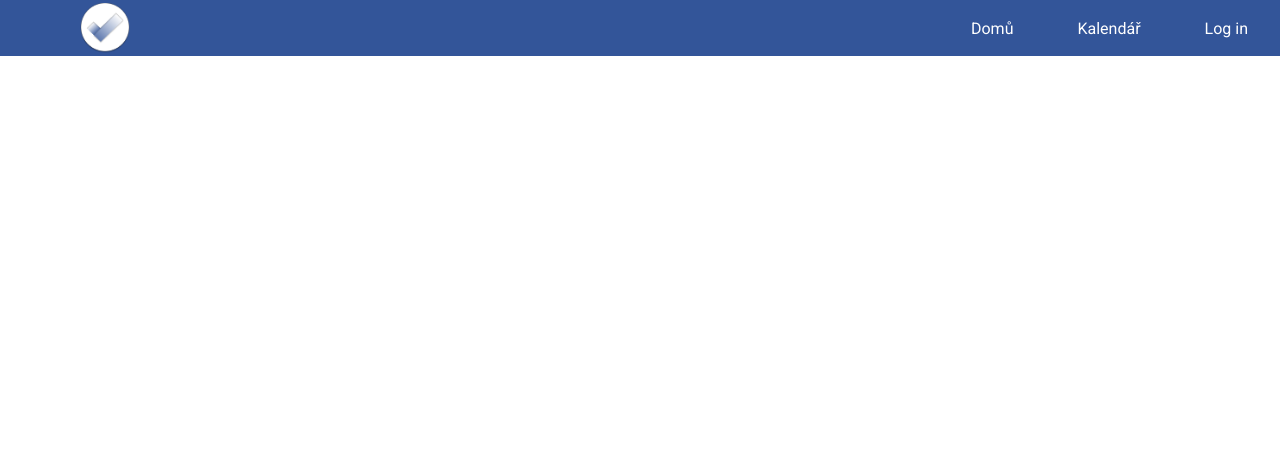
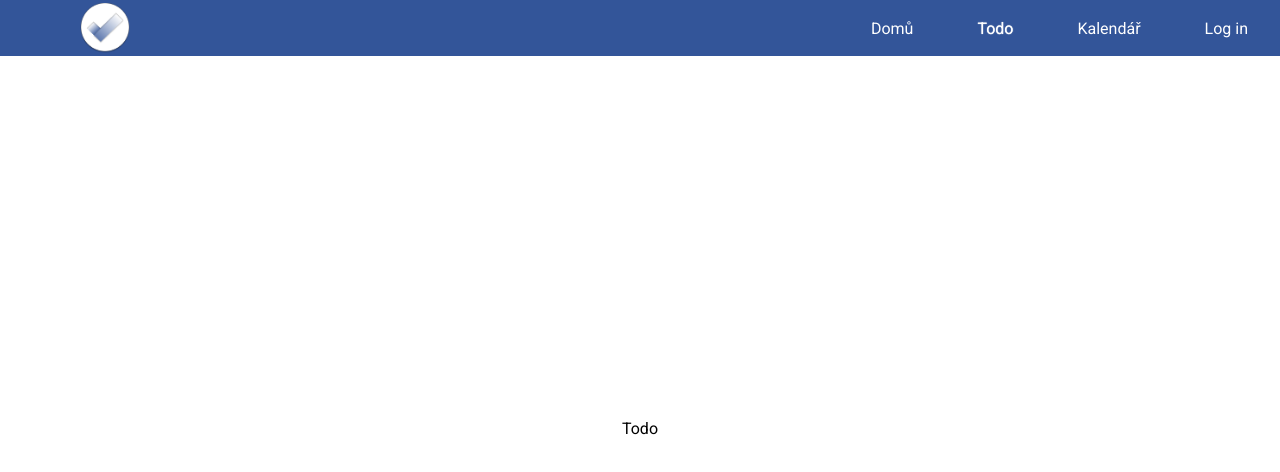
Before and after one commit to Wojtic/calendar-todo, a React (Create React App) app in the folder front-end/: page /todo in a window 1280 px wide. Shown: the top 472 px of the page. Built offline with nearby package versions, Linux system fonts and the light colour scheme.

Commit message:
Added basic todo site

```diff
--- a/front-end/src/components/App.jsx
+++ b/front-end/src/components/App.jsx
@@ -3,6 +3,7 @@ import Navigation from "./Navigation/Navigation.jsx";
 import LoginForm from "./Login/LoginForm.jsx";
 import Home from "./Home/Home.jsx";
 import Calendar from "./Calendar/Calendar.jsx";
+import Todo from "./Todo/Todo.jsx";
 import { BrowserRouter as Router, Route, Switch } from "react-router-dom";
 import { UserProvider } from "./contexts/UserContext.jsx";
 
@@ -23,6 +24,7 @@ export default function App() {
               render={(props) => <LoginForm {...props} isRegister={true} />}
             />
             <Route path="/calendar" exact component={Calendar} />
+            <Route path="/todo" exact component={Todo} />
           </Switch>
         </main>
       </UserProvider>
--- a/front-end/src/components/Navigation/Navigation.jsx
+++ b/front-end/src/components/Navigation/Navigation.jsx
@@ -18,6 +18,15 @@ const Navigation = () => {
             exact
           >
             Domů
+          </NavLink>
+        </li>
+        <li>
+          <NavLink
+            activeStyle={{ textShadow: "0px 0px 1px white" }}
+            to="/todo"
+            exact
+          >
+            Todo
           </NavLink>
         </li>
         <li>
--- a/front-end/src/components/Todo/Todo.jsx
+++ b/front-end/src/components/Todo/Todo.jsx
@@ -0,0 +1,5 @@
+import React from "react";
+
+export default function Todo() {
+  return <div>Todo</div>;
+}
```
